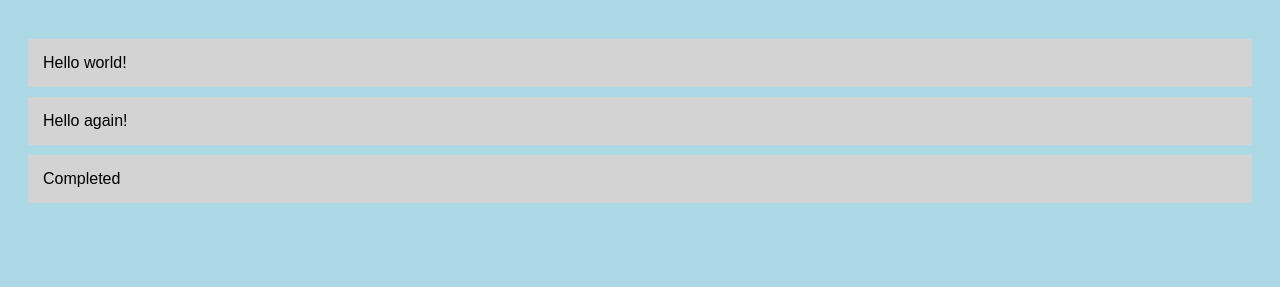
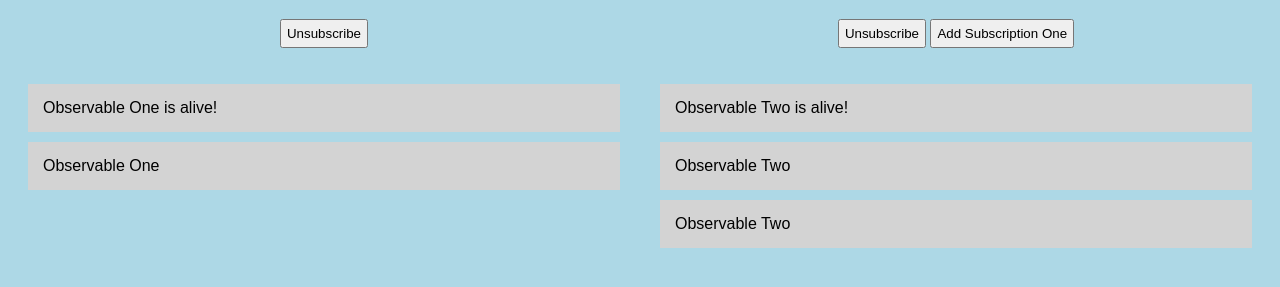
Before and after one commit to Smollet777/rxjstest, a website built with webpack: page index.html in a window 1280 px wide. Shown: the part 61-348 px from the top of the page. Built offline with nearby package versions, Linux system fonts and the light colour scheme.

Commit message:
subscriptions

```diff
--- a/index.html
+++ b/index.html
@@ -22,13 +22,37 @@
       margin-bottom: 10px;
       background: lightgray;
     }
+
+    button {
+      padding: 5px;
+    }
+
+    .row {
+      display: flex
+    }
+
+    .column {
+      flex: 50%
+    }
   </style>
 </head>
 
 <body>
   <h1>RxJS Test</h1>
-  <div>
-    <ul id="list"></ul>
+  <div class="row">
+    <div class="column">
+      <center>
+        <button id="unsunscribeBtn1">Unsubscribe</button>
+      </center>
+      <ul id="list1"></ul>
+    </div>
+    <div class="column">
+      <center>
+        <button id="unsunscribeBtn2">Unsubscribe</button>
+        <button id="addSubscriptionBtn">Add Subscription One</button>
+      </center>
+      <ul id="list2"></ul>
+    </div>
   </div>
   <script src="/bundle.js"></script>
 </body>
--- a/src/index.ts
+++ b/src/index.ts
@@ -1,21 +1,45 @@
 import { Observable } from 'rxjs';
 
-let observable = Observable.create((observer: any) => {
-  observer.next('Hello world!');
-  observer.next('Hello again!');
-  observer.complete();
-  observer.next('Will not be received')
+let observable1 = Observable.create((observer: any) => {
+  observer.next('Observable One is alive!');
+  setInterval(() => {
+    observer.next('Observable One')
+  }, 5000)
 });
 
-observable.subscribe(
-  (result: any) => logItem(result),
-  (error: any) => logItem(`Error: ${error}`),
-  () => logItem('Completed')
+let observable2 = Observable.create((observer: any) => {
+  observer.next('Observable Two is alive!');
+  setInterval(() => {
+    observer.next('Observable Two')
+  }, 2500)
+});
+
+let subscription1 = observable1.subscribe(
+  (result: any) => logItem(result, 1),
 )
 
-function logItem(val: any) {
+let subscription2 = observable2.subscribe(
+  (result: any) => logItem(result, 2),
+)
+
+document.getElementById('unsunscribeBtn1').addEventListener('click', () => {
+  subscription1.unsubscribe()
+})
+document.getElementById('unsunscribeBtn2').addEventListener('click', () => {
+  subscription2.unsubscribe()
+})
+
+document.getElementById('addSubscriptionBtn').addEventListener('click', () => {
+  subscription2.add(subscription1)
+})
+
+function logItem(val: any, column: any) {
   let node = document.createElement('li');
   let textNode = document.createTextNode(val);
   node.appendChild(textNode);
-  document.getElementById('list').appendChild(node);
+  if (column == 1) {
+    document.getElementById('list1').appendChild(node);
+  } else if (column == 2) {
+    document.getElementById('list2').appendChild(node);
+  }
 }
```
